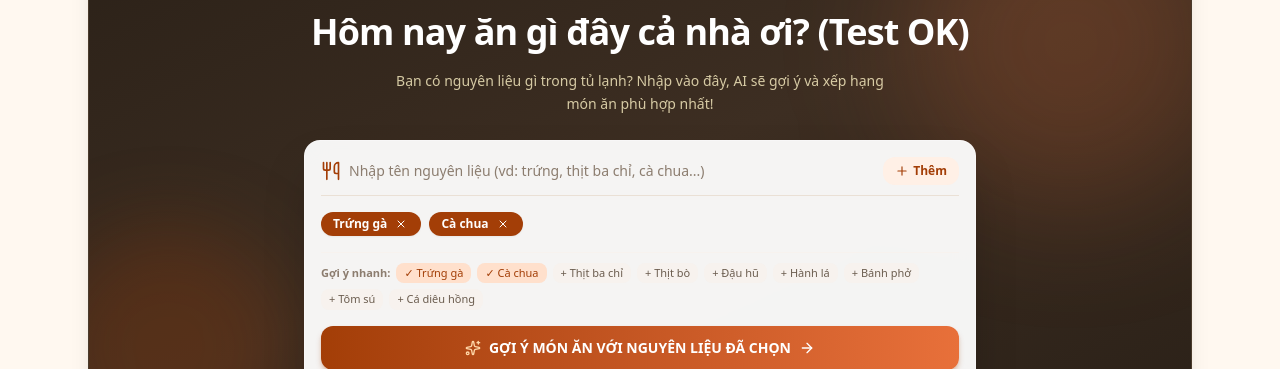
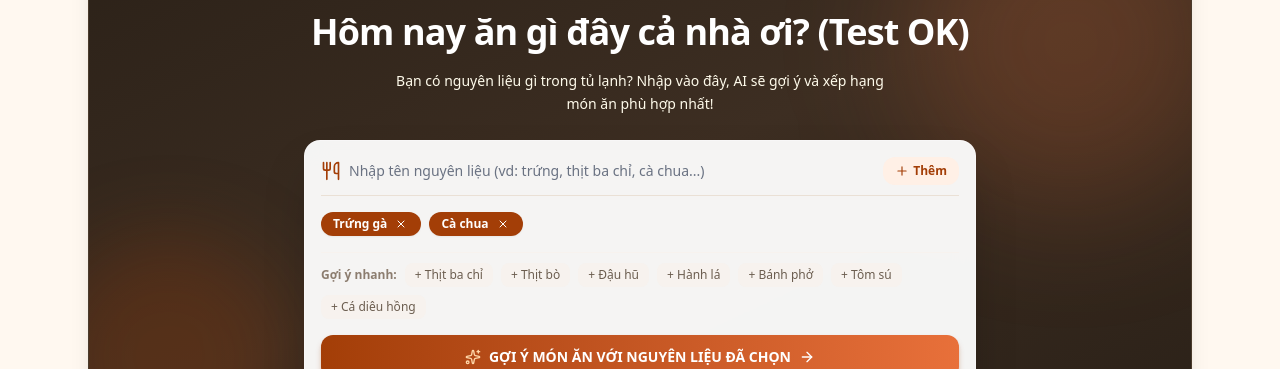
Before and after one commit to nghthdat/Nghi-m-t-PT-WEB, a React (Vite) app: page / in a window 1280 px wide. Shown: the part 167-536 px from the top of the page. Built offline with nearby package versions, Linux system fonts and the light colour scheme; no server answers.

Commit message:
Toi uu UI/UX: tang do tuong phan va gom tag nguyen lieu

```diff
--- a/src/components/HomeScreen.tsx
+++ b/src/components/HomeScreen.tsx
@@ -111,7 +111,7 @@ export const HomeScreen: React.FC<HomeScreenProps> = ({
             Hôm nay ăn gì đây cả nhà ơi? (Test OK)
           </h1>
 
-          <p className="text-xs sm:text-sm text-amber-100/80 max-w-lg mx-auto leading-relaxed">
+          <p className="text-xs sm:text-sm text-amber-50 max-w-lg mx-auto leading-relaxed">
             Bạn có nguyên liệu gì trong tủ lạnh? Nhập vào đây, AI sẽ gợi ý và xếp hạng món ăn phù hợp nhất!
           </p>
 
@@ -125,7 +125,7 @@ export const HomeScreen: React.FC<HomeScreenProps> = ({
                 onChange={(e) => setIngredientInput(e.target.value)}
                 onKeyDown={handleKeyDown}
                 placeholder="Nhập tên nguyên liệu (vd: trứng, thịt ba chỉ, cà chua...)"
-                className="w-full text-sm bg-transparent outline-none placeholder:text-[#8C7D6F] font-medium"
+                className="w-full text-sm bg-transparent outline-none placeholder:text-gray-500 placeholder:font-medium font-medium"
               />
               <button
                 type="button"
@@ -161,27 +161,19 @@ export const HomeScreen: React.FC<HomeScreenProps> = ({
               ))}
             </div>
 
-            {/* Quick Select Tags */}
-            <div className="mt-3 pt-2.5 border-t border-[#F7F2EE] flex items-center gap-1.5 flex-wrap">
-              <span className="text-[11px] font-bold text-[#8C7D6F] shrink-0">Gợi ý nhanh:</span>
-              {POPULAR_INGREDIENTS.map((item) => {
-                const isSelected = selectedIngredients.includes(item);
-                return (
-                  <button
-                    key={item}
-                    type="button"
-                    onClick={() => (isSelected ? handleRemoveIngredient(item) : handleAddIngredient(item))}
-                    className={`text-[11px] font-medium px-2 py-0.5 rounded-lg transition-all ${
-                      isSelected
-                        ? 'bg-[#FFE0CC] text-[#a33e07] font-bold'
-                        : 'bg-[#F7F2EE] hover:bg-[#EAE0D5] text-[#6B5D4F]'
-                    }`}
-                  >
-                    {isSelected ? '✓ ' : '+ '}
-                    {item}
-                  </button>
-                );
-              })}
+            {/* Quick Select Tags (only ingredients not yet selected, to avoid duplicate display) */}
+            <div className="mt-3 pt-2.5 border-t border-[#F7F2EE] flex items-center gap-2 flex-wrap">
+              <span className="text-xs font-bold text-[#8C7D6F] shrink-0">Gợi ý nhanh:</span>
+              {POPULAR_INGREDIENTS.filter((item) => !selectedIngredients.includes(item)).map((item) => (
+                <button
+                  key={item}
+                  type="button"
+                  onClick={() => handleAddIngredient(item)}
+                  className="text-xs font-medium px-2.5 py-1 rounded-lg bg-[#F7F2EE] hover:bg-[#EAE0D5] text-[#6B5D4F] transition-all"
+                >
+                  + {item}
+                </button>
+              ))}
             </div>
 
             {/* Action Search Button */}
```
